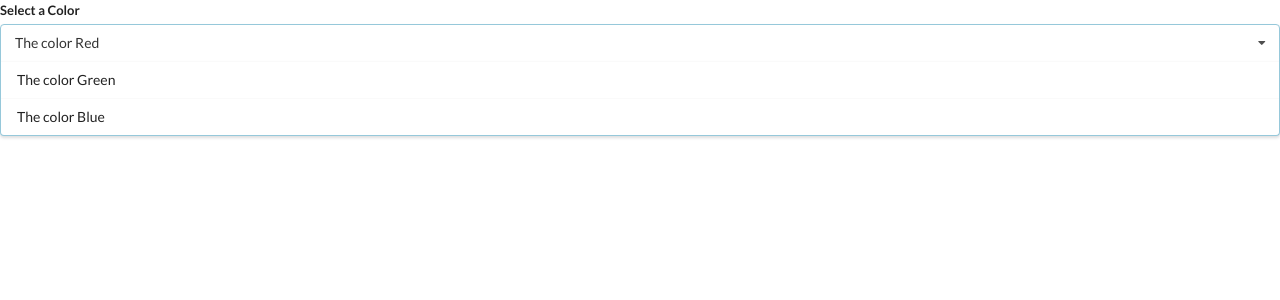
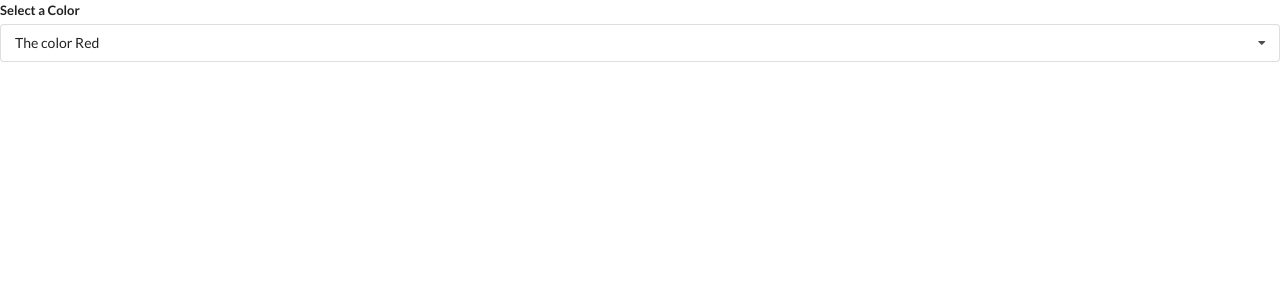
Before and after one commit to ndimoforaretas/THE-WIDGETS-APP, a React (Create React App) app: page / in a window 1280 px wide. Shown: the top 300 px of the page. Built offline with nearby package versions, Linux system fonts and the light colour scheme.

Commit message:
dropdown open and close fixed

```diff
--- a/src/components/Dropdown.js
+++ b/src/components/Dropdown.js
@@ -1,6 +1,22 @@
-import React from "react";
+import React, { useState, useEffect, useRef } from "react";
 
 const Dropdown = ({ options, selected, onSelectedChange }) => {
+	const [open, setOpen] = useState(false);
+	const ref = useRef();
+
+	useEffect(() => {
+		document.body.addEventListener(
+			"click",
+			(event) => {
+				if (ref.current.contains(event.target)) {
+					return;
+				}
+				setOpen(false);
+			},
+			{ capture: true }
+		);
+	}, []);
+
 	const renderedOptions = options.map((option) => {
 		if (option.value === selected.value) {
 			return null;
@@ -17,13 +33,18 @@
 	});
 
 	return (
-		<div className="ui form">
+		<div ref={ref} className="ui form">
 			<div className="field">
 				<label className="label">Select a Color</label>
-				<div className="ui selection dropdown visible active">
+				<div
+					onClick={() => setOpen(!open)}
+					className={`ui selection dropdown ${open ? "visible active" : ""}`}
+				>
 					<i className="dropdown icon"></i>
 					<div className="text">{selected.label}</div>
-					<div className="menu visible transition">{renderedOptions}</div>
+					<div className={`menu ${open ? "visible transition" : ""}`}>
+						{renderedOptions}
+					</div>
 				</div>
 			</div>
 		</div>
```
